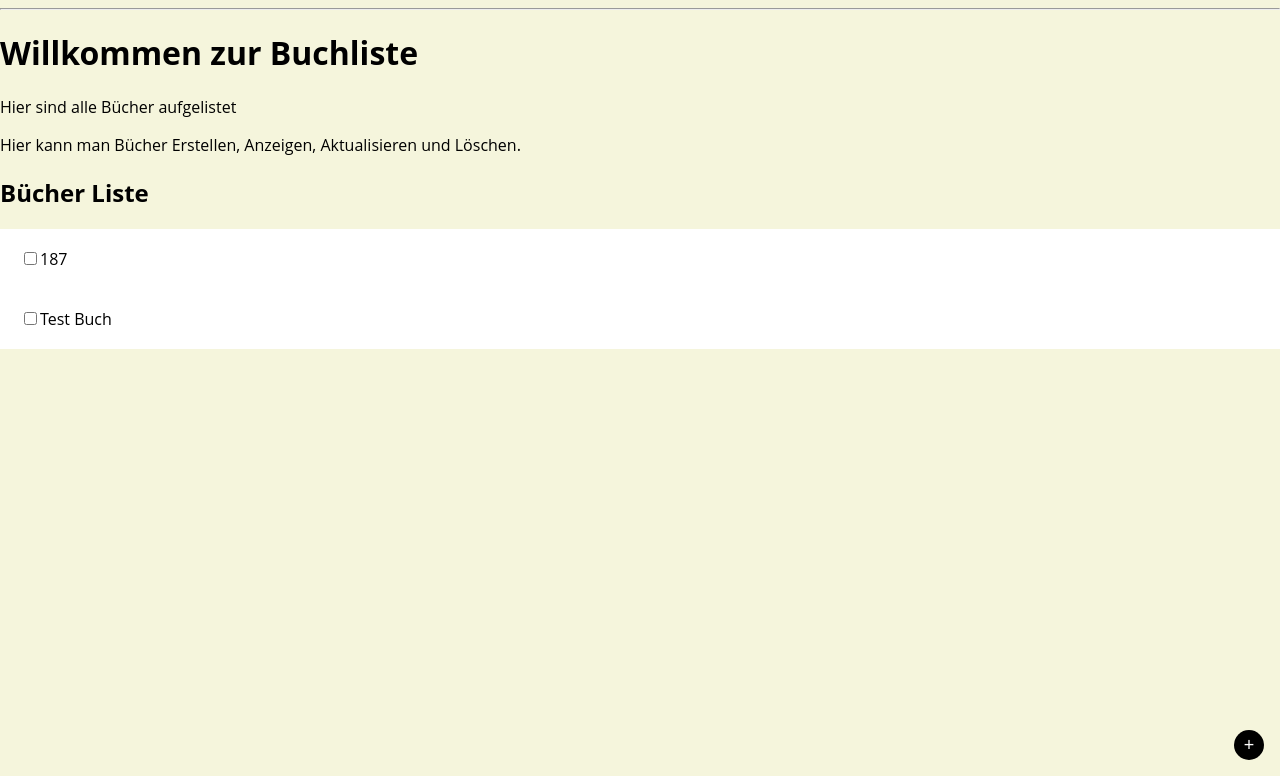
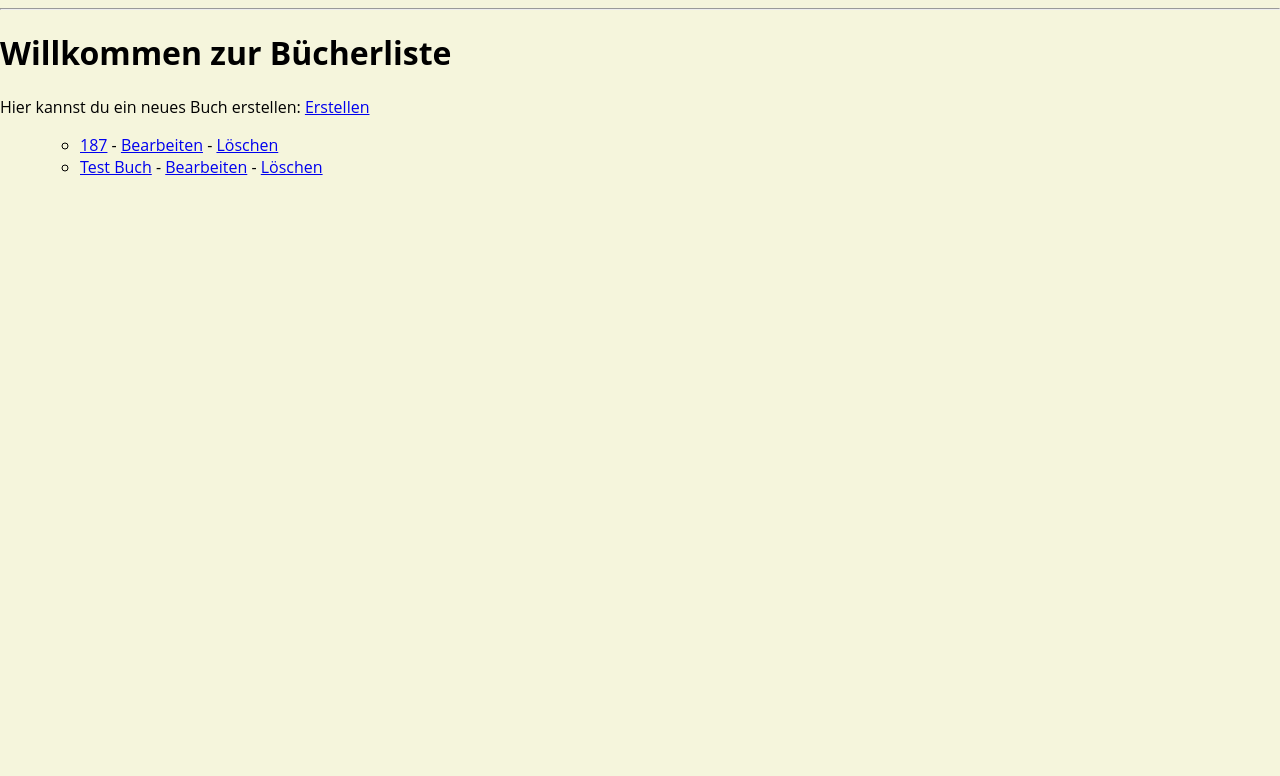
Before and after one commit to JaPeF/09-hausarbeit-fritzsche-roegner, a Django app: page /books/ in a window 1280 px wide. Shown: the part 24-800 px from the top of the page. Run offline with Django 5.2, Linux system fonts and the light colour scheme; data comes from the database, SQL or seed files in the repository; both versions use the stored data as it was after the commit.

Commit message:
generic templates hinzugefügt und book list bearbeitet + book_details eingefügt - nächster step details für autor, publisher und reviews

```diff
--- a/bookdb/library/templates/library/book/book_list.html
+++ b/bookdb/library/templates/library/book/book_list.html
@@ -1,68 +1,21 @@
 {% extends "library/base.html" %}
 
-{% block extra_head %}
-  <style>
-    button{
-      height: 30px;
-      width: 30px;
-      border-radius: 50%;
-      justify-content: center;
-      background-color: black;
-      color: white;
-      font-size: 18px;
-      position: absolute;
-      right: 16px;
-      bottom: 16px;
-      border: unset;
-
-  }
-
-    .list-item {
-      background-color: white;
-      height: 60px;
-      padding-left: 20px;
-      display: flex;
-      align-items: center;
-  }
-  </style>
+{% block content %}
+  <h1>Willkommen zur Bücherliste</h1>
+  <p>
+    Hier kannst du ein neues Buch erstellen:
+    <a href="{% url 'book_create' %}">Erstellen</a>
+  </p>
+  <ul>
+  <ul>
+    {% for b in all_items %}
+      <li>
+        <a href="{% url 'book_detail' b.pk %}">{{ b.Titel }}</a>
+        - <a href="{% url 'book_update' b.pk %}">Bearbeiten</a>
+        - <a href="{% url 'book_delete' b.pk %}">Löschen</a>
+      </li>
+    {% empty %}
+      <li>Noch keine Bücher vorhanden.</li>
+    {% endfor %}
+  </ul>
 {% endblock %}
-
-{% block content %}
-  <h1>Willkommen zur Buchliste</h1>
-  <p>Hier sind alle Bücher aufgelistet</p>
-  <p>Hier kann man Bücher Erstellen, Anzeigen, Aktualisieren und Löschen.</p>
-
-  <p>
-    <h2> Bücher Liste </h2>
-
-
-
-    {% for row in all_items %}
-      <div class="list-item">
-        <input type="checkbox"> {{ row.Titel }}
-      </div>
-    {% endfor %}
-
-    <button onclick='addItem()'>
-      +
-    </button>
-
-
-
-    <script>
-      function addItem() {
-        let itemName = prompt('Neues Buch hinzufügen');
-        let token = '{{ csrf_token }}';
-        let formData = new FormData();
-        formData.append('itemName', itemName);
-        formData.append('csrfmiddlewaretoken', '{{ csrf_token }}');
-
-        fetch('/books/', {
-          method: 'POST',
-          body: formData
-        });
-        window.location.reload();
-      }
-    </script>
-  </p>
-{% endblock %}
--- a/bookdb/library/views.py
+++ b/bookdb/library/views.py
@@ -20,23 +20,22 @@ class BookListView(ListView):
 class BookDetailView(DetailView):
     model = BookItem
     template_name = "library/book/book_detail.html"
-    context_object_name = "book"
 
 class BookCreateView(CreateView):
     model = BookItem
     form_class = BookItemForm
-    template_name = "library/book/book_form.html"
+    template_name = "library/generic_forms.html"
     success_url = reverse_lazy("book_list")
 
 class BookUpdateView(UpdateView):
     model = BookItem
     form_class = BookItemForm
-    template_name = "library/book/book_form.html"
+    template_name = "library/generic_forms.html"
     success_url = reverse_lazy("book_list")
 
 class BookDeleteView(DeleteView):
     model = BookItem
-    template_name = "library/book/book_confirm_delete.html"
+    template_name = "library/generic_confirm_delete.html"
     success_url = reverse_lazy("book_list")
 # -------------
 # Author CRUD
@@ -48,24 +47,24 @@ class AuthorListView(ListView):
 
 class AuthorDetailView(DetailView):
     model = Author
-    template_name = "library/author/author_detail.html"
+    template_name = "library/generic_detail.html"
     context_object_name = "author"
 
 class AuthorCreateView(CreateView):
     model = Author
     form_class = AuthorForm
-    template_name = "library/author/author_form.html"
+    template_name = "library/generic_forms.html"
     success_url = reverse_lazy("author_list")
 
 class AuthorUpdateView(UpdateView):
     model = Author
     form_class = AuthorForm
-    template_name = "library/author/author_form.html"
+    template_name = "library/generic_forms.html"
     success_url = reverse_lazy("author_list")
 
 class AuthorDeleteView(DeleteView):
     model = Author
-    template_name = "library/author/author_confirm_delete.html"
+    template_name = "library/generic_confirm_delete.html"
     success_url = reverse_lazy("author_list")
 # -------------
 # Publisher CRUD
@@ -77,24 +76,24 @@ class PublisherListView(ListView):
 
 class PublisherDetailView(DetailView):
     model = Publisher
-    template_name = "library/publisher/publisher_detail.html"
+    template_name = "library/generic_detail.html"
     context_object_name = "publisher"
 
 class PublisherCreateView(CreateView):
     model = Publisher
     form_class = PublisherForm
-    template_name = "library/publisher/publisher_form.html"
+    template_name = "library/generic_forms.html"
     success_url = reverse_lazy("publisher_list")
 
 class PublisherUpdateView(UpdateView):
     model = Publisher
     form_class = PublisherForm
-    template_name = "library/publisher/publisher_form.html"
+    template_name = "library/generic_forms.html"
     success_url = reverse_lazy("publisher_list")
 
 class PublisherDeleteView(DeleteView):
     model = Publisher
-    template_name = "library/publisher/publisher_confirm_delete.html"
+    template_name = "library/generic_confirm_delete.html"
     success_url = reverse_lazy("publisher_list")
 # -------------
 # Review CRUD
@@ -106,22 +105,22 @@ class ReviewListView(ListView):
 
 class ReviewDetailView(DetailView):
     model = Review
-    template_name = "library/reviews/review_detail.html"
+    template_name = "library/generic_detail.html"
     context_object_name = "review"
 
 class ReviewCreateView(CreateView):
     model = Review
     form_class = ReviewForm
-    template_name = "library/reviews/review_form.html"
+    template_name = "library/generic_forms.html"
     success_url = reverse_lazy("review_list")
 
 class ReviewUpdateView(UpdateView):
     model = Review
     form_class = ReviewForm
-    template_name = "library/reviews/review_form.html"
+    template_name = "library/generic_forms.html"
     success_url = reverse_lazy("review_list")
 
 class ReviewDeleteView(DeleteView):
     model = Review
-    template_name = "library/reviews/review_confirm_delete.html"
+    template_name = "library/generic_confirm_delete.html"
     success_url = reverse_lazy("review_list")
```
Also changed, not shown: bookdb/library/templates/library/author/author_list.html (+16 -0 lines), bookdb/library/templates/library/book/book_detail.html (added, +15 -0 lines), bookdb/library/templates/library/generic_confirm_delete.html (added, +15 -0 lines), bookdb/library/templates/library/generic_forms.html (added, +20 -0 lines), bookdb/db.sqlite3, bookdb/library/templates/library/confirm_delete.html (deleted), bookdb/library/templates/library/detail.html (deleted), bookdb/library/templates/library/form.html (deleted).
